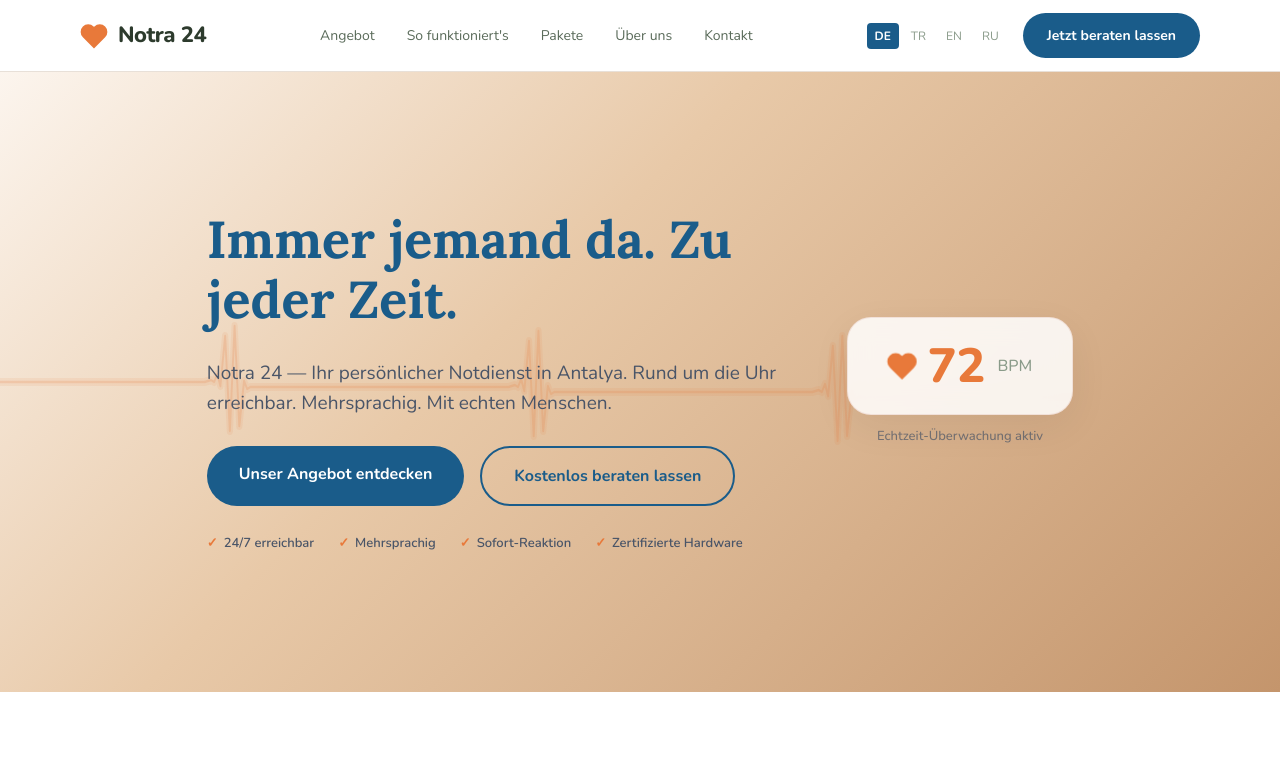
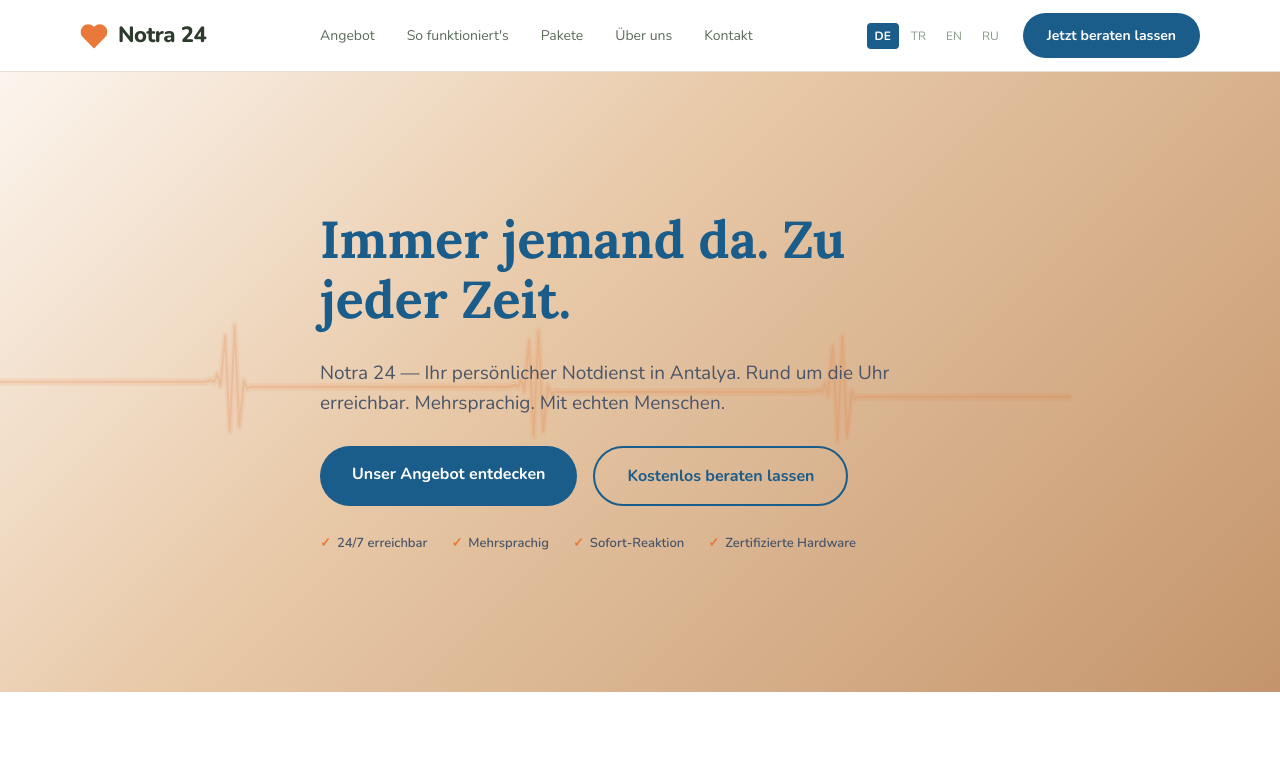
Before and after one commit to VISMA-Enterprise/notra24-website, a Next.js app: page / in a window 1280 px wide. Shown: the top 784 px of the page. Built offline with nearby package versions, Linux system fonts and the light colour scheme.

Commit message:
remove BPM widget from hero

```diff
--- a/src/app/page.tsx
+++ b/src/app/page.tsx
@@ -77,15 +77,7 @@
           </div>
         </div>
 
-        {/* BPM widget */}
-        <div style={{ position: "relative", zIndex: 1, display: "flex", flexDirection: "column", alignItems: "center", gap: 12 }}>
-          <div style={{ backgroundColor: "rgba(255,255,255,0.85)", backdropFilter: "blur(12px)", borderRadius: 24, padding: "24px 40px", border: "1px solid rgba(196,114,95,0.15)", display: "flex", alignItems: "center", gap: 12, boxShadow: "0 12px 40px rgba(0,0,0,0.06)" }}>
-            <div className="heart-pulse"><HeartSvg size={28} color="#E8793A" fill="#E8793A" /></div>
-            <span style={{ fontSize: 48, fontWeight: 800, color: "#E8793A", lineHeight: 1 }}>72</span>
-            <span style={{ fontSize: 16, color: "#8A9B8A", fontWeight: 500 }}>BPM</span>
-          </div>
-          <span style={{ fontSize: 13, color: "rgba(74,85,104,0.7)", fontWeight: 500 }}>Echtzeit-Überwachung aktiv</span>
-        </div>
+
       </section>
 
       {/* ── Warum Notra 24 ── */}
```
